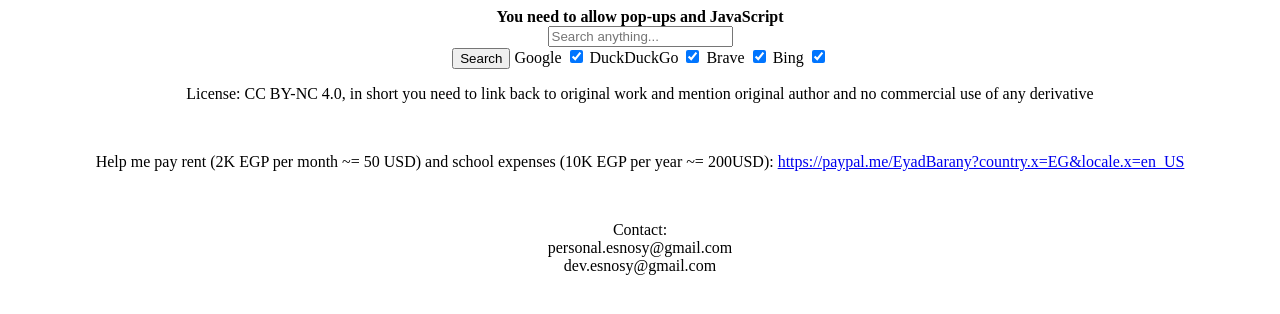
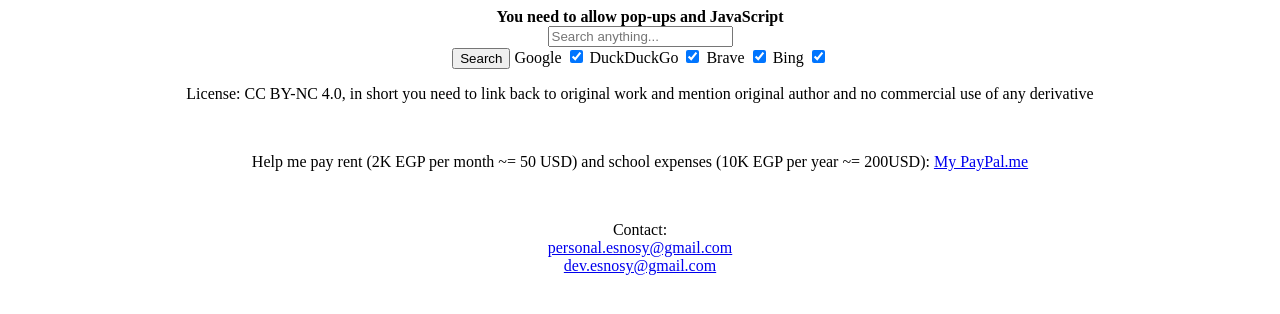
Before and after one commit to esnos-y/esnos-y.github.io, a plain HTML site: page simsearch/index.html in a window 1280 px wide. Drawn offline with Linux system fonts and the light colour scheme.

Commit message:
Update some things

```diff
--- a/simsearch/index.html
+++ b/simsearch/index.html
@@ -50,14 +50,15 @@
       Help me pay rent (2K EGP per month ~= 50 USD) and school expenses (10K EGP
       per year ~= 200USD):
       <a href="https://paypal.me/EyadBarany?country.x=EG&locale.x=en_US"
-        >https://paypal.me/EyadBarany?country.x=EG&locale.x=en_US</a
+        >My PayPal.me</a
       >
     </p>
     <br />
     <p>
       Contact: <br />
-      personal.esnosy@gmail.com <br />
-      dev.esnosy@gmail.com
+      <a href="mailto:personal.esnosy@gmail.com">personal.esnosy@gmail.com</a>
+      <br />
+      <a href="mailto:dev.esnosy@gmail.com">dev.esnosy@gmail.com</a>
     </p>
 
     <script>
```
